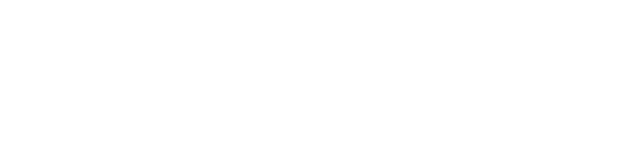
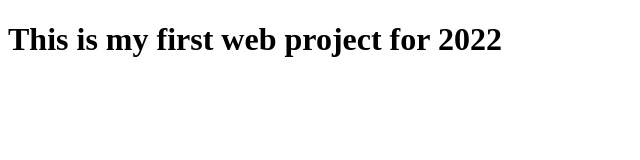
Before and after one commit to mahanan/Web-Dev-2022, a plain HTML site: page index.html in a window 1280 px wide. Shown: the whole page, without its empty margins (0-640 px from the left). Drawn offline with Linux system fonts and the light colour scheme.

Commit message:
My second commit

```diff
--- a/index.html
+++ b/index.html
@@ -7,6 +7,6 @@
     <title>Web development 2022</title>
 </head>
 <body>
-
+    <h1>This is my first web project for 2022</h1>
 </body>
 </html>
```
